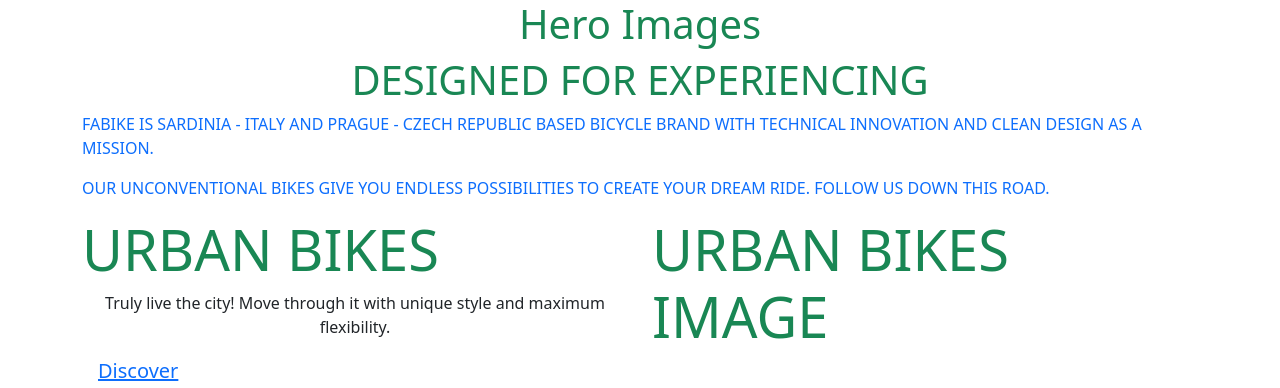
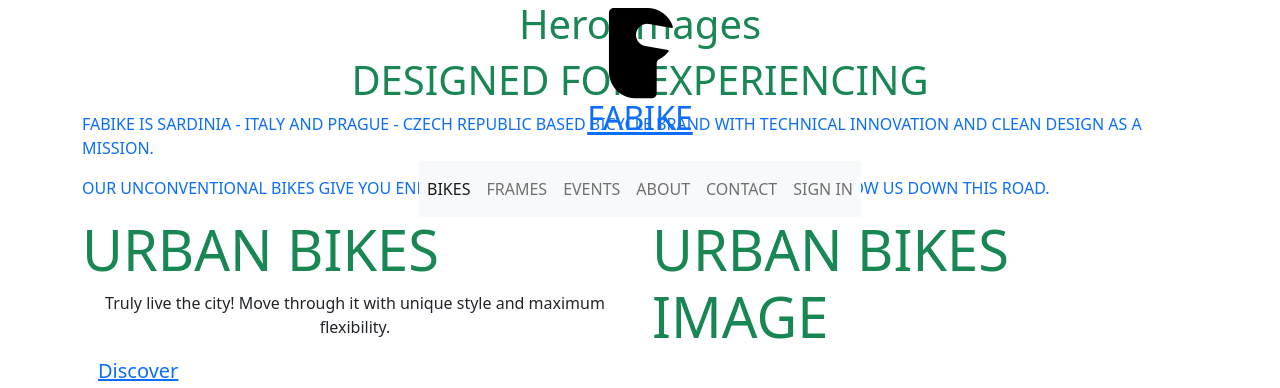
Before and after one commit to OlekSt/Fabike, a Django app: page / in a window 1280 px wide. Shown: the top 388 px of the page. Run offline with Django 3.2, Linux system fonts and the light colour scheme.

Commit message:
Added navbar.html

```diff
--- a/templates/base.html
+++ b/templates/base.html
@@ -6,7 +6,7 @@
 </head>
 
 <body>
-<header>
+<header class="container-fluid fixed-top">
     {% include 'includes/navbar.html' %}
 </header>
 
--- a/templates/includes/navbar.html
+++ b/templates/includes/navbar.html
@@ -0,0 +1,30 @@
+{% load static %}
+
+<!-- Top navbar -->
+<div class="row">
+    <div class="col-12 my-auto py-2 text-center">
+        <a href="{% url 'home' %}">
+            <img src="{% static 'img/logo/logo.png' %}" alt="FABIKE logo">
+            <h2 class="text-uppercase text-center text-primary">fabike</h2>
+        </a>
+    </div>
+</div>
+<div class="row">
+    <div class="col-12 my-auto py-2 d-flex justify-content-lg-center">
+        <nav class="navbar navbar-expand-lg navbar-light bg-light">
+            <button class="navbar-toggler" type="button" data-toggle="collapse" data-target="#navbarNavAltMarkup" aria-controls="navbarNavAltMarkup" aria-expanded="false" aria-label="Toggle navigation">
+            <span class="navbar-toggler-icon"></span>
+            </button>
+            <div class="collapse navbar-collapse" id="navbarNavAltMarkup">
+                <div class="navbar-nav">
+                    <a class="nav-item nav-link active" href="#">BIKES<span class="sr-only"></span></a>
+                    <a class="nav-item nav-link" href="#">FRAMES</a>
+                    <a class="nav-item nav-link" href="#">EVENTS</a>
+                    <a class="nav-item nav-link" href="#">ABOUT</a>
+                    <a class="nav-item nav-link" href="#">CONTACT</a>
+                    <a class="nav-item nav-link" href="#">SIGN IN</a>
+                </div>
+            </div>
+        </nav>
+    </div>
+</div>
```
Also changed, not shown: static/img/logo/logo.png (added).
